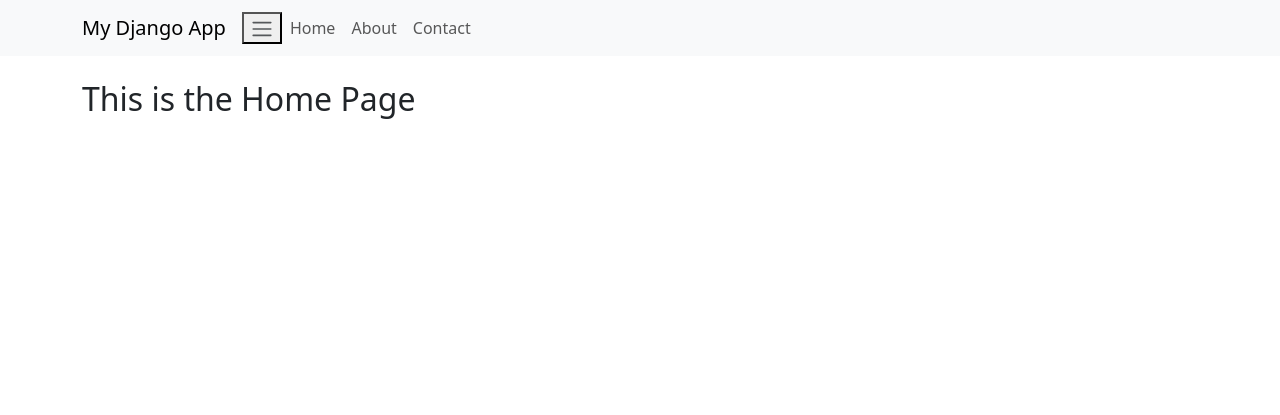
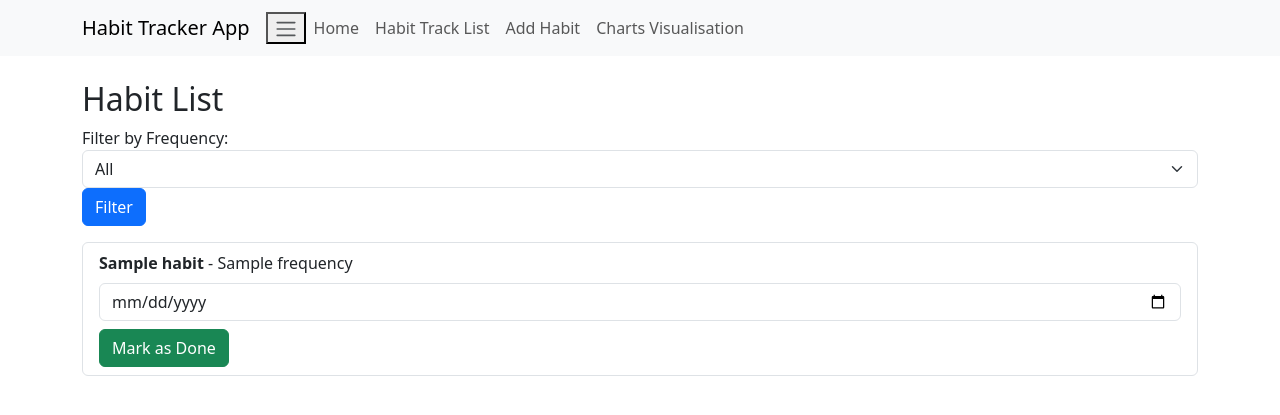
Before and after one commit to Aliona83/HabitTrackerApp, a Django app: template habitApp/templates/habitApp/habit_list.html in a window 1280 px wide. Shown: the top 415 px of the page. Run offline with Django 3.2, Linux system fonts and the light colour scheme; the template is opened without the code that fills it: most values are stand-ins (such as "Sample title", 1, 10 or a date in 2020).

Commit message:
Create views for habit track page

```diff
--- a/habitApp/templates/habitApp/base.html
+++ b/habitApp/templates/habitApp/base.html
@@ -17,15 +17,16 @@
 <body>
     <nav class="navbar navbar-expand-lg navbar-light bg-light">
         <div class="container">
-            <a class="navbar-brand" href="/">My Django App</a>
+            <a class="navbar-brand" href="/">Habit Tracker App</a>
             <button Track AAppclass="navbar-toggler" type="button" data-bs-toggle="collapse" data-bs-target="#navbarNav">
                 <span class="navbar-toggler-icon"></span>
             </button>
             <div class="collapse navbar-collapse" id="navbarNav">
                 <ul class="navbar-nav">
                     <li class="nav-item"><a class="nav-link" href="">Home</a></li>
-                    <li class="nav-item"><a class="nav-link" href="">About</a></li>
-                    <li class="nav-item"><a class="nav-link" href="">Contact</a></li>
+                    <li class="nav-item"><a class="nav-link" href="">Habit Track List</a></li>
+                    <li class="nav-item"><a class="nav-link" href="">Add Habit</a></li>
+                    <li class="nav-item"><a class="nav-link" href="">Charts Visualisation</a></li>
                 </ul>
             </div>
         </div>
--- a/habitApp/templates/habitApp/habit_list.html
+++ b/habitApp/templates/habitApp/habit_list.html
@@ -1,8 +1,45 @@
 {% extends 'habitApp/base.html' %}
 {% load static %}
 
-{% block title %}Home - Habit Tracker{% endblock %}
+{% block title %}Habit List{% endblock %}
 
 {% block content %}
-    <h2>This is the Home Page</h2>
+    <h2>Habit List</h2>
+
+    <!-- Filter Form -->
+    <form method="get" action="">
+        <label for="filter">Filter by Frequency:</label>
+        <select name="frequency" id="filter" class="form-select">
+            <option value="">All</option>
+            <option value="daily" {% if request.GET.frequency == "daily" %}selected{% endif %}>Daily</option>
+            <option value="weekly" {% if request.GET.frequency == "weekly" %}selected{% endif %}>Weekly</option>
+            <option value="monthly" {% if request.GET.frequency == "monthly" %}selected{% endif %}>Monthly</option>
+        </select>
+        <button type="submit" class="btn btn-primary">Filter</button>
+    </form>
+
+    <!-- Habit List -->
+    {% if habits %}
+        <form method="post" action="">
+            {% csrf_token %}
+            <ul class="list-group mt-3">
+                {% for habit in habits %}
+                    <li class="list-group-item">
+                        <strong>{{ habit.title }}</strong> - {{ habit.frequency }}
+
+                        <!-- Date Selection -->
+                        <input type="date" name="date_completed" required class="form-control mt-2">
+
+                        <!-- Hidden field to send habit ID -->
+                        <input type="hidden" name="habit_id" value="{{ habit.id }}">
+
+                        <!-- Submit Button -->
+                        <button type="submit" class="btn btn-success mt-2">Mark as Done</button>
+                    </li>
+                {% endfor %}
+            </ul>
+        </form>
+    {% else %}
+        <p>No habits found.</p>
+    {% endif %}
 {% endblock %}
--- a/habitTrackerApiApp/admin.py
+++ b/habitTrackerApiApp/admin.py
@@ -6,7 +6,7 @@ class TrackerAdmin(admin.ModelAdmin):
     search_fields = ('title', 'user__username')
     list_filter = ('frequency', 'created_at')
     ordering = ('-created_at',)
-    fields = ('title', 'user', 'frequency', 'specific_date', 'weekdays')
+    fields = ('title', 'user', 'frequency', 'specific_date')
     autocomplete_fields = ('user',)
 
 admin.site.register(Tracker, TrackerAdmin)
--- a/habitTrackerApiApp/models.py
+++ b/habitTrackerApiApp/models.py
@@ -45,7 +45,8 @@ class Tracker(models.Model):
 
 class HabitLog(models.Model):
     tracker = models.ForeignKey(Tracker, on_delete=models.CASCADE)
-    date_completed = models.DateField()  # Stores when the habit was completed
+    date_completed = models.DateField()
+    timestamp = models.DateTimeField(auto_now_add=True)
     user = models.ForeignKey(User, on_delete=models.CASCADE)
 
     def __str__(self):
```
Also changed, not shown: habitApp/views.py (+29 -2 lines), README.md (added).
